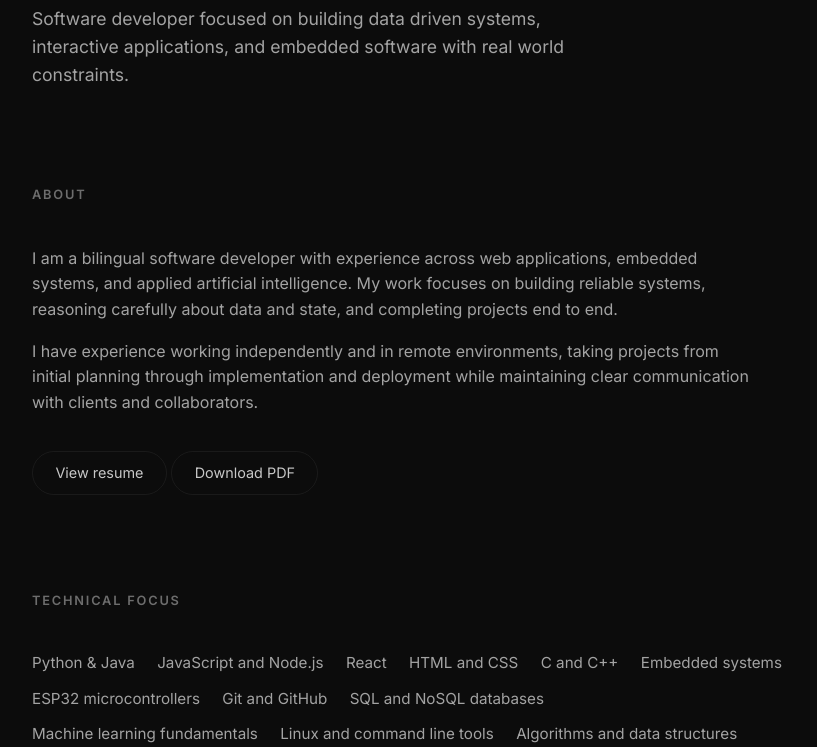
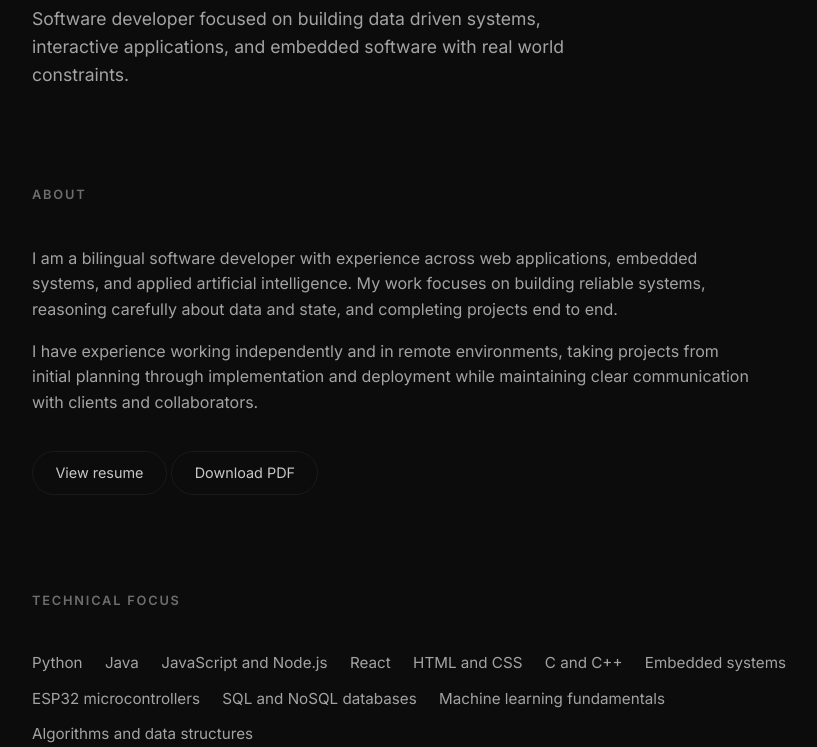
Before and after one commit to felipedsantos3/Portfolio, a plain HTML site: page index.html in a window 1280 px wide. Shown: the part 205-952 px from the top of the page, without its empty margins (150-967 px from the left). Drawn offline with Linux system fonts and the light colour scheme.

Commit message:
Update index.html

```diff
--- a/index.html
+++ b/index.html
@@ -204,17 +204,16 @@
   <section>
     <h2>Technical focus</h2>
     <div class="skills">
-      <div class="skill">Python & Java</div>
+      <div class="skill">Python</div>
+      <div class="skill">Java</div>
       <div class="skill">JavaScript and Node.js</div>
       <div class="skill">React</div>
       <div class="skill">HTML and CSS</div>
       <div class="skill">C and C++</div>
       <div class="skill">Embedded systems</div>
       <div class="skill">ESP32 microcontrollers</div>
-      <div class="skill">Git and GitHub</div>
       <div class="skill">SQL and NoSQL databases</div>
       <div class="skill">Machine learning fundamentals</div>
-      <div class="skill">Linux and command line tools</div>
       <div class="skill">Algorithms and data structures</div>
     </div>
   </section>
```
